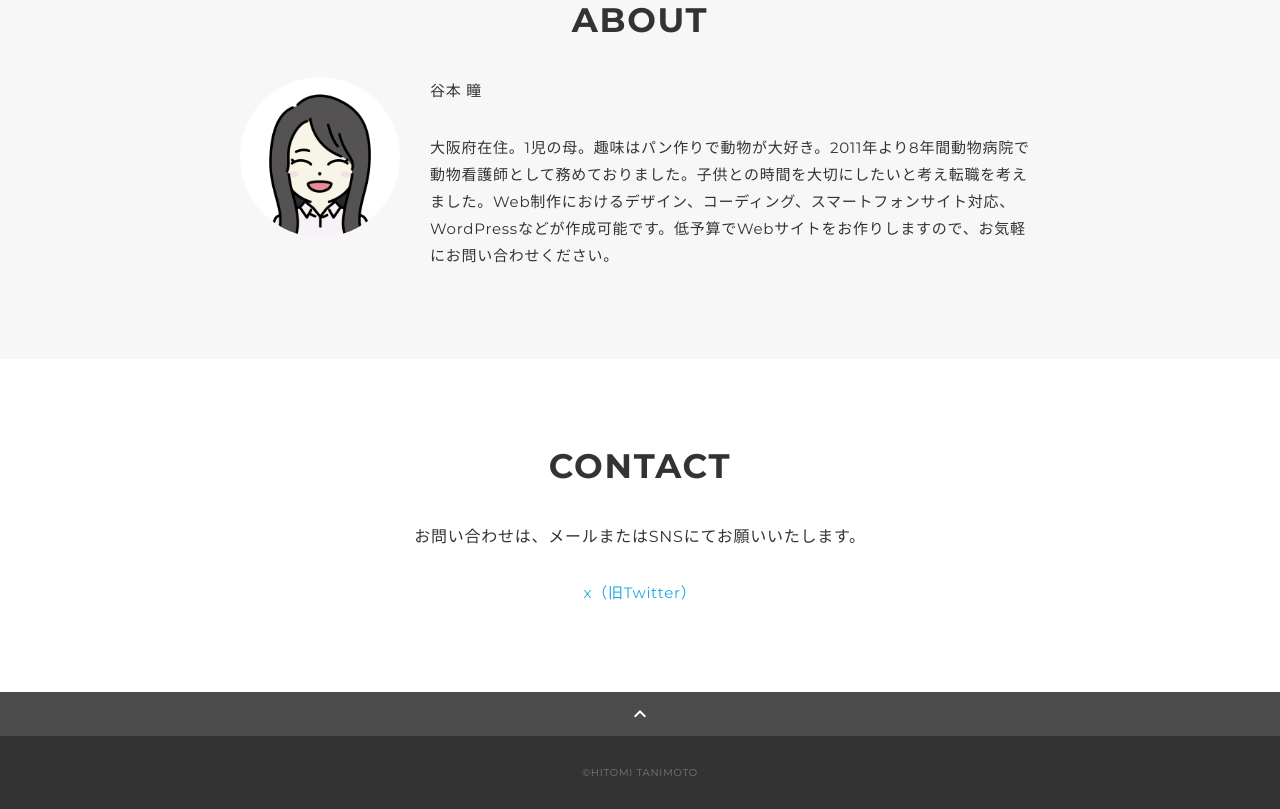
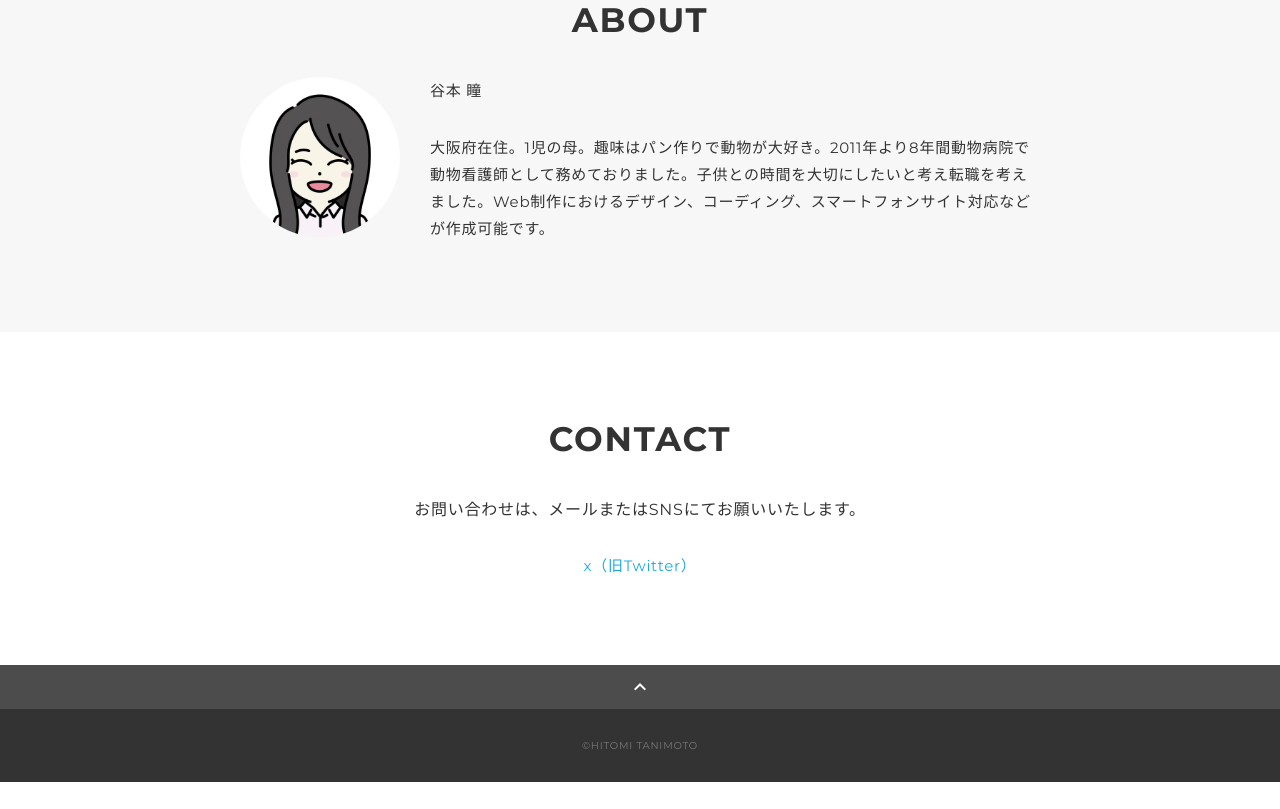
Before and after one commit to M-hitomi/portfolio, a plain HTML site: page index.html in a window 1280 px wide. Shown: the part 1768-2577 px from the top of the page. After the commit the page ends 2550 px from the top, so only its background shows below. Drawn offline with nearby package versions, Linux system fonts and the light colour scheme.

Commit message:
Update index.html

```diff
--- a/index.html
+++ b/index.html
@@ -117,8 +117,7 @@
               <div class="profile-body">
                 <p>谷本 瞳</p>
                 <p>
-                  大阪府在住。1児の母。趣味はパン作りで動物が大好き。2011年より8年間動物病院で動物看護師として務めておりました。子供との時間を大切にしたいと考え転職を考えました。Web制作におけるデザイン、コーディング、スマートフォンサイト対応、WordPressなどが作成可能です。低予算でWebサイトをお作りしますので、お気軽にお問い合わせください。
-                </p>
+                  大阪府在住。1児の母。趣味はパン作りで動物が大好き。2011年より8年間動物病院で動物看護師として務めておりました。子供との時間を大切にしたいと考え転職を考えました。Web制作におけるデザイン、コーディング、スマートフォンサイト対応などが作成可能です。
               </div>
             </div>
           </div>
```
